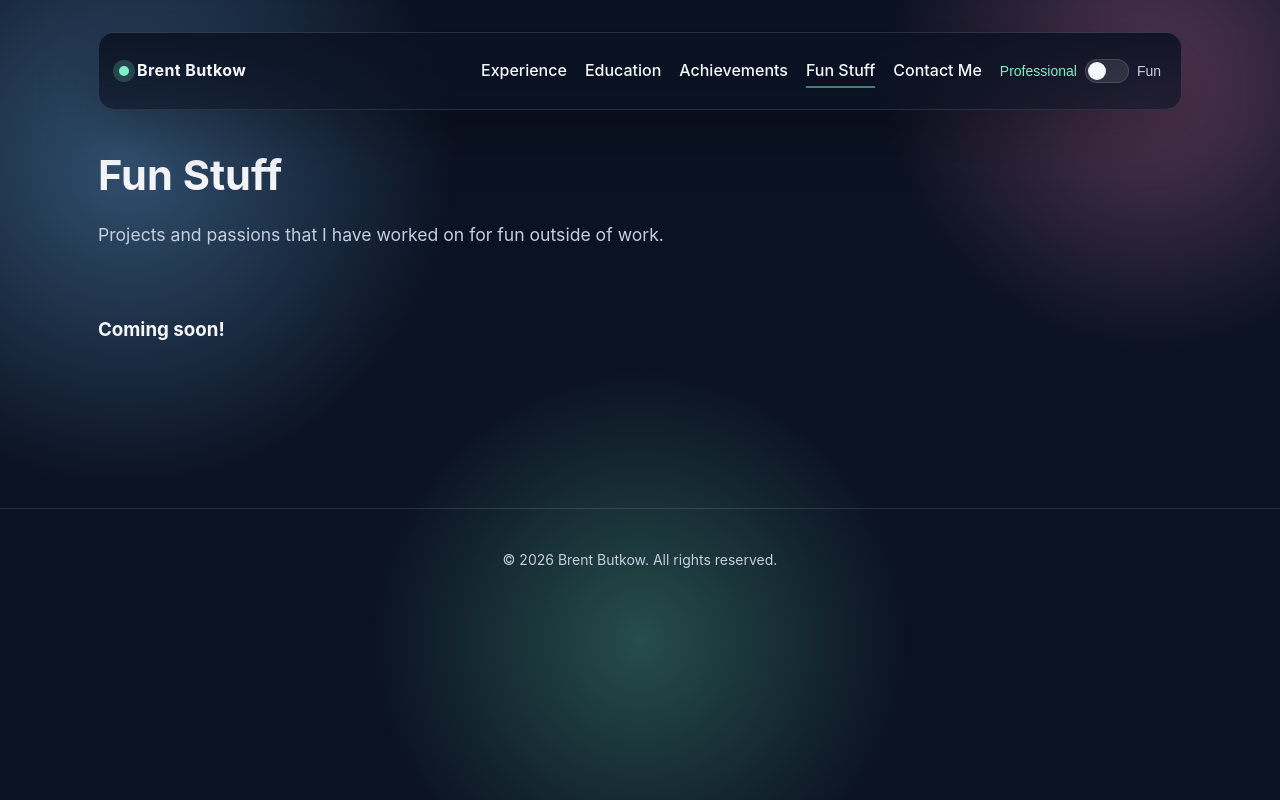
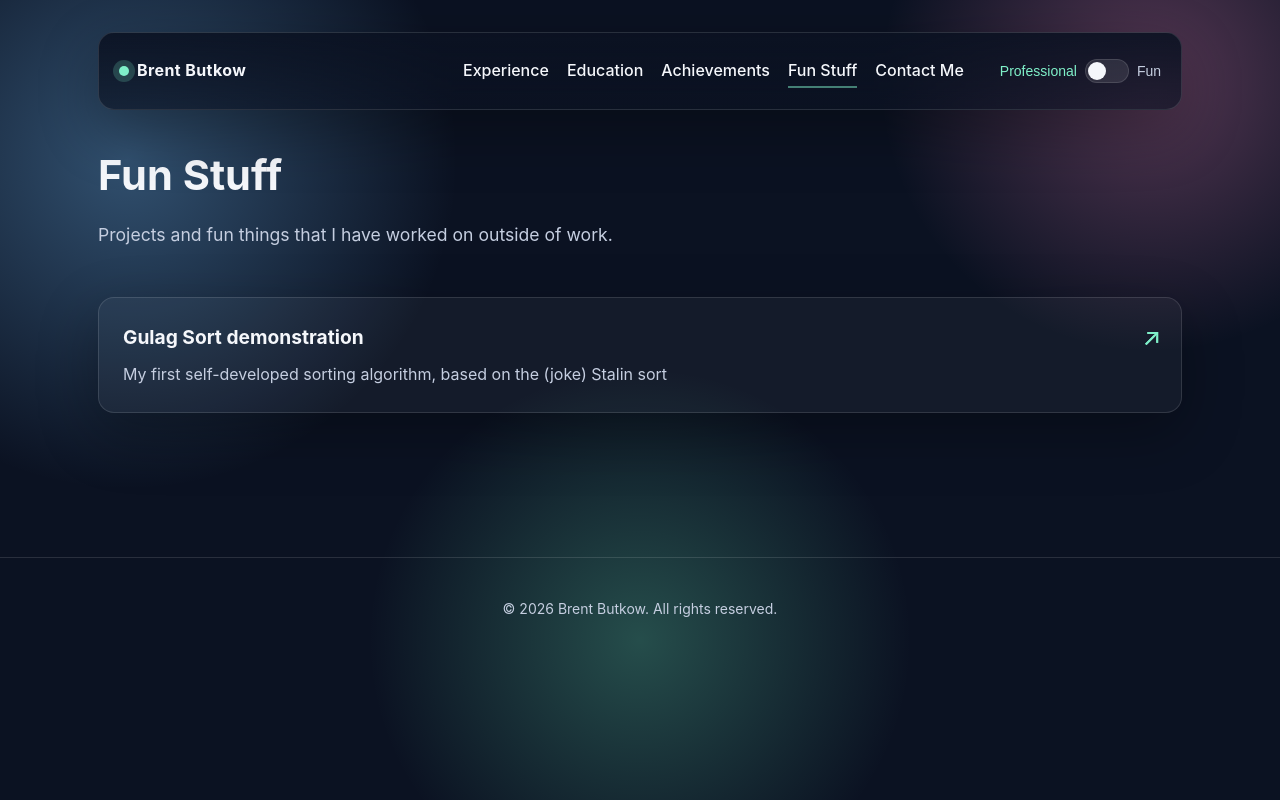
Before and after one commit to BrentTB/brentbutkow.me, a React (Vite) app: page /fun-stuff in a window 1280 px wide. Built offline with nearby package versions, Linux system fonts and the light colour scheme.

Commit message:
add routes for fun-stuff projects

```diff
--- a/src/pages/fun-stuff/FunStuffPage.tsx
+++ b/src/pages/fun-stuff/FunStuffPage.tsx
@@ -1,22 +1,19 @@
 // import FunCard from './components/FunCard'
 import PageLayout from '../../components/PageFormatting/PageLayout'
 import PageHeader from '../../components/PageFormatting/PageHeader'
-// import styles from './FunStuffPage.module.scss'
-// import { funStuff } from './data'
+import FunCard from './components/FunCard'
+import { funStuff } from './data'
 
 function FunStuffPage() {
   return (
     <PageLayout>
       <PageHeader
         title="Fun Stuff"
-        subtitle="Projects and passions that I have worked on for fun outside of work."
+        subtitle="Projects and fun things that I have worked on outside of work."
       />
-      {/* <div className={styles.grid}>
-        {funStuff.map((item) => (
-          <FunCard key={item.title} item={item} />
-        ))}
-      </div> */}
-      <h3>Coming soon!</h3>
+      {funStuff.map((item) => (
+        <FunCard key={item.link} item={item} />
+      ))}
     </PageLayout>
   )
 }
--- a/src/pages/fun-stuff/data.ts
+++ b/src/pages/fun-stuff/data.ts
@@ -1,23 +1,11 @@
 import { FunItem } from '../../data/data.types'
+// import { funStuffSubRoutes } from '../../routes/routes.config'
 
 export const funStuff: FunItem[] = [
   {
-    title: 'Pixel Art Generator',
-    description:
-      'A weekend project that turns photos into pixel art. Built with canvas API and React',
-    link: '#',
-  },
-  {
-    title: 'Coffee Timer App',
-    description: 'Perfect pour-over brewing with customizable timers and brew guides',
-    link: '#',
-  },
-  {
-    title: 'Trail Running',
-    description: 'Exploring South African mountains and tracking routes with custom GPS tools',
-  },
-  {
-    title: 'Vinyl Collection Tracker',
-    description: 'A personal catalog of records with listening notes and discovery tracking',
+    title: 'Gulag Sort demonstration',
+    description: 'My first self-developed sorting algorithm, based on the (joke) Stalin sort',
+    // link: funStuffSubRoutes.gulagSort,
+    link: 'tmp',
   },
 ]
--- /dev/null
+++ b/src/pages/fun-stuff/subpages/GulagSort/GulagSort.tsx
@@ -0,0 +1,13 @@
+import PageLayout from '../../../../components/PageFormatting/PageLayout'
+import PageHeader from '../../../../components/PageFormatting/PageHeader'
+
+function GulagSort() {
+  return (
+    <PageLayout>
+      <PageHeader title="Option 1" subtitle="A fun project showcase." />
+      <p>Coming soon!</p>
+    </PageLayout>
+  )
+}
+
+export default GulagSort
--- a/src/routes/routes.config.tsx
+++ b/src/routes/routes.config.tsx
@@ -6,6 +6,7 @@ import HomePage from '../pages/home/HomePage'
 import NotFoundPage from '../pages/not-found/NotFoundPage'
 import AchievementsPage from '../pages/achievements/AchievementsPage'
 import { AppRoute } from './routes.types'
+import GulagSort from '../pages/fun-stuff/subpages/GulagSort/GulagSort'
 
 export const routePaths = {
   home: '/',
@@ -16,6 +17,17 @@ export const routePaths = {
   contact: '/contact',
   notFound: '*',
 }
+
+export const funStuffSubRoutes = {
+  gulagSort: '/gulag-sort',
+}
+
+export const funStuffRoutes: AppRoute[] = [
+  {
+    path: `${routePaths.funStuff}${funStuffSubRoutes.gulagSort}`,
+    element: <GulagSort />,
+  },
+]
 
 export const routes: AppRoute[] = [
   {
@@ -54,4 +66,5 @@ export const routes: AppRoute[] = [
     element: <NotFoundPage />,
     dontShowInNavbar: true,
   },
+  ...funStuffRoutes,
 ]
```
